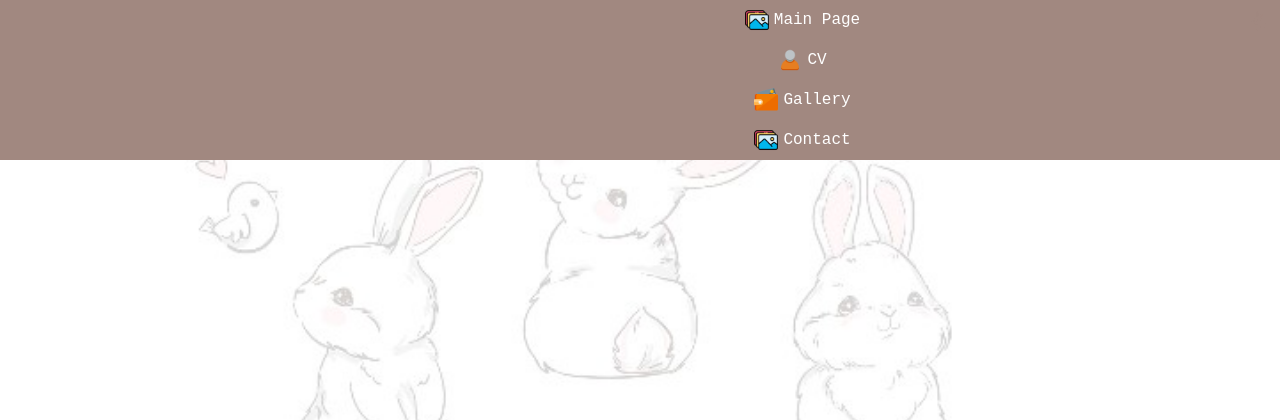
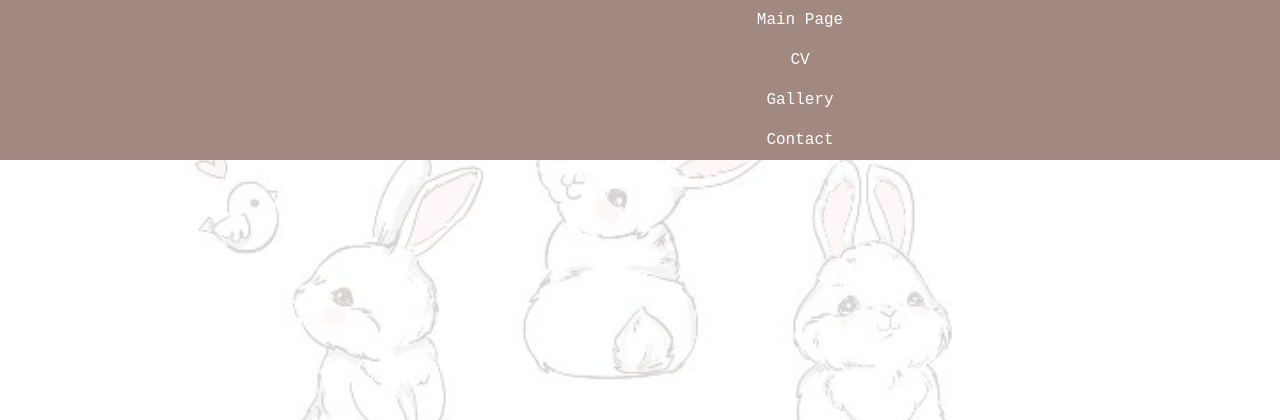
Before and after one commit to AfnanMashilm/WebProject1, a PHP site: page / in a window 1280 px wide. Shown: the part 40-460 px from the top of the page. Run offline with PHP 8.4, Linux system fonts and the light colour scheme; the visitor is signed in with stand-in values (Sample User, id 1).

Commit message:
remove menu icons

```diff
--- a/AfnanMshellem-Assigment1/index.php
+++ b/AfnanMshellem-Assigment1/index.php
@@ -33,17 +33,17 @@ if (!isset($_SESSION["username"])) {
             <span><i class="ico burger-ico"></i>MENU</span>
             <div class="dropdown-content">
                 <ul>
-                    <a href="index.php">
-                        <li><i class="ico ico-l gallery-ico"></i>Main Page</li>
+                <a href="index.php">
+                        <li>Main Page</li>
                     </a>
                     <a href="./pages/cvPage.php">
-                        <li><i class="ico ico-l user-ico"></i>CV</li>
+                        <li>CV</li>
                     </a>
                     <a href="./pages/galleryPage.php">
-                        <li><i class="ico ico-l wallet-ico"></i>Gallery</li>
+                        <li>Gallery</li>
                     </a>
                     <a href="./pages/contact.php">
-                        <li><i class="ico ico-l gallery-ico"></i>Contact</li>
+                        <li>Contact</li>
                     </a>
 
                 </ul>
```
Also changed, not shown: AfnanMshellem-Assigment1/login.php (renamed from AfnanMshellem-Assigment1/pages/login.php).
